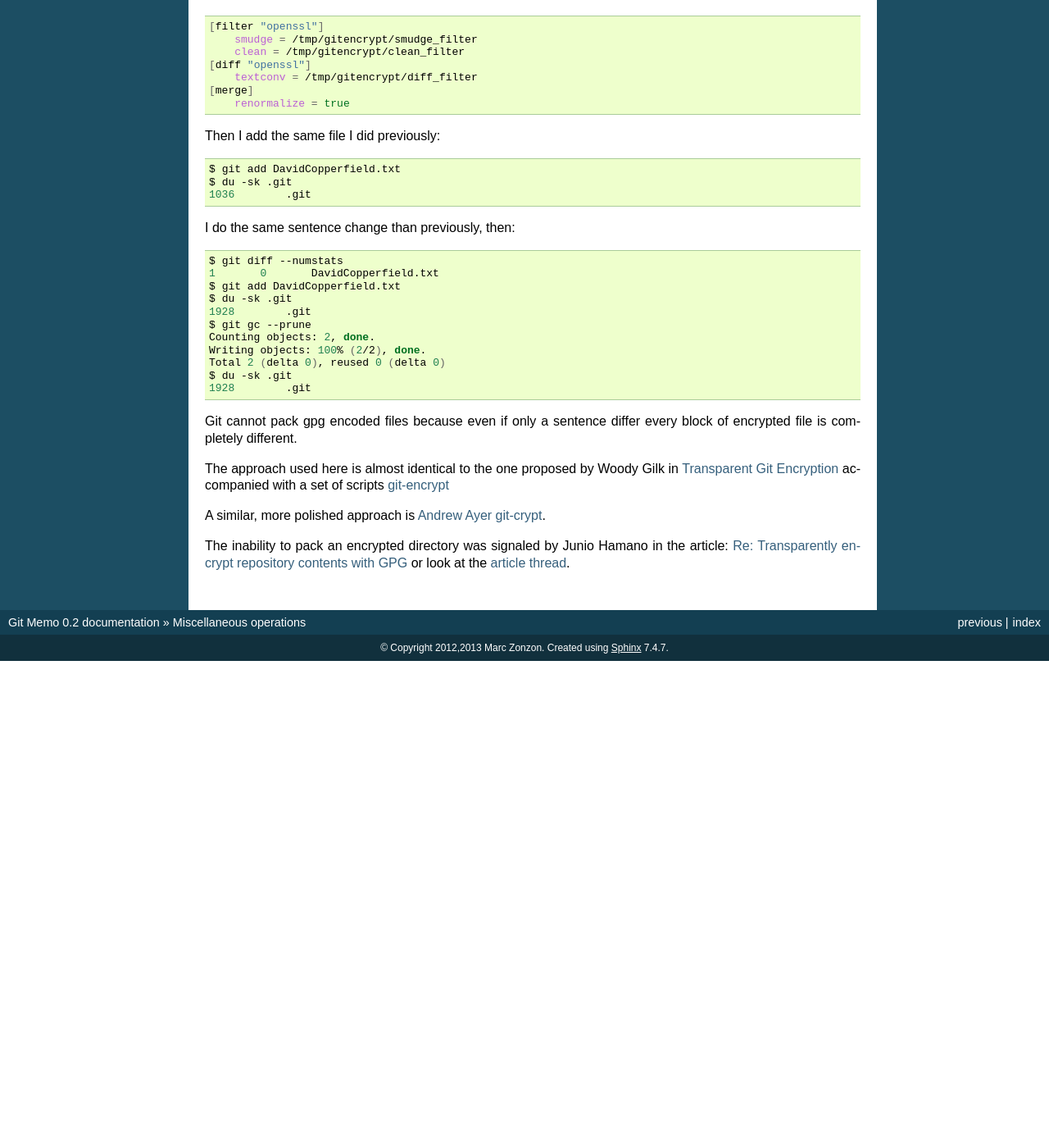
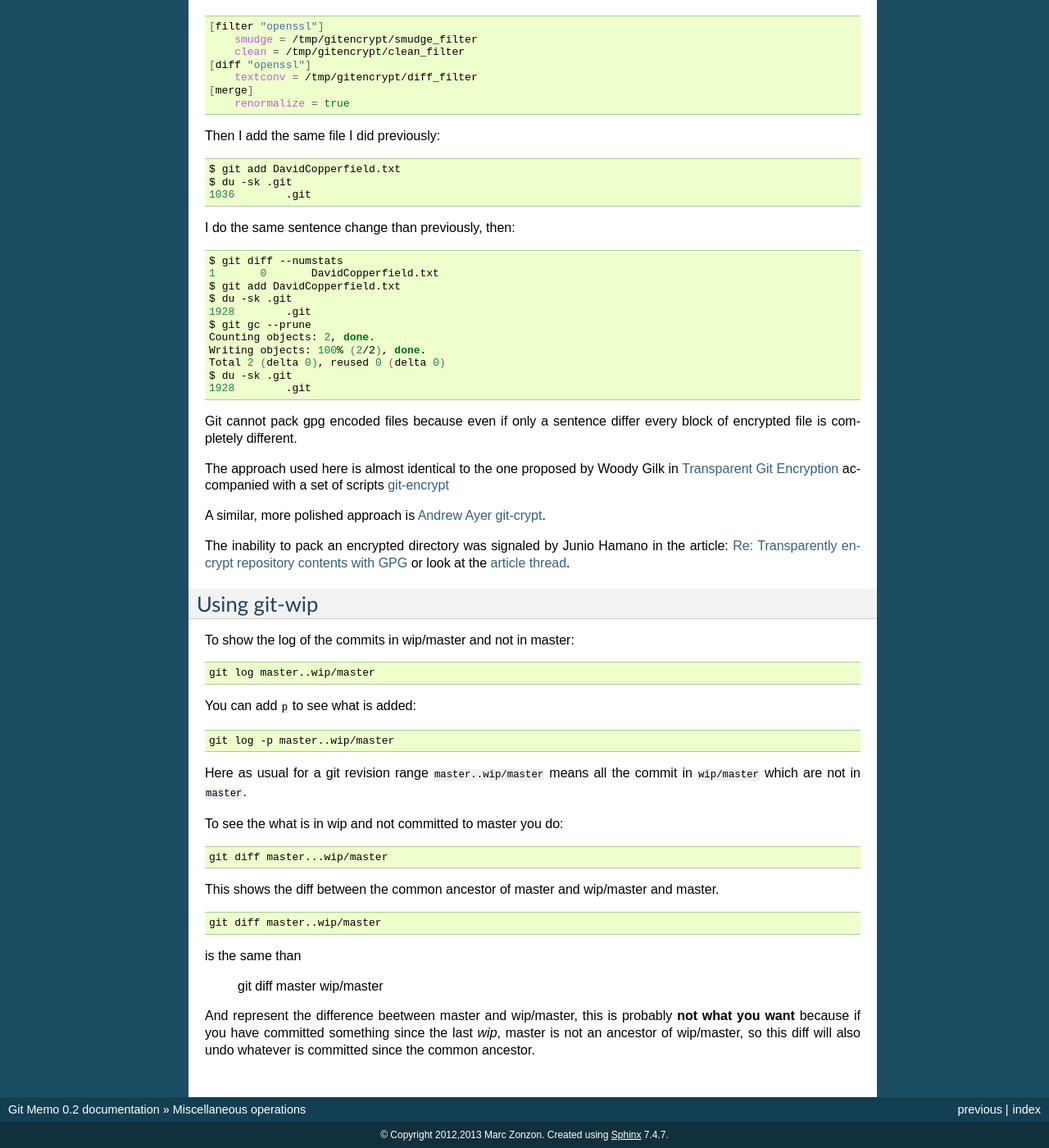
Before and after one commit to marczz/git-memo, a Sphinx documentation site: the page built from source/misc.rst, in a window 1280 px wide and 1400 px high, scrolled down 2315 px. Shown: the whole window at 82% size. Built offline with Sphinx 7.4.7, drawn with Linux system fonts in a browser that asks for light colours; before the commit the page ends 3121 px from its top, so only the background shows below that.

Commit message:
misc.rst: added doc on viewing git-wip commits.

```diff
--- a/source/misc.rst
+++ b/source/misc.rst
@@ -199,3 +199,39 @@ Junio Hamano in the article:
 <http://article.gmane.org/gmane.comp.version-control.git/113221>`_
 or look at the `article thread
 <http://thread.gmane.org/gmane.comp.version-control.git/113124/focus=113221>`_.
+
+Using git-wip
+-------------
+
+
+To show the log of the commits in wip/master and not in master::
+
+    git log master..wip/master
+
+You can add ``p`` to see what is added::
+
+    git log -p master..wip/master
+
+Here as usual for a git revision range ``master..wip/master``
+means all the commit in ``wip/master`` which are not in ``master``.
+
+
+To see the what is in wip and not committed to master you do::
+
+    git diff master...wip/master
+
+This shows the diff between the common ancestor of master and
+wip/master and master.
+
+::
+
+    git diff master..wip/master
+
+is the same than
+
+    git diff master wip/master
+
+And represent the difference beetween master and wip/master, this is
+probably **not what you want** because if you have committed something
+since the last *wip*, master is not an ancestor of wip/master, so this
+diff will also undo whatever is committed since the common ancestor.
```
